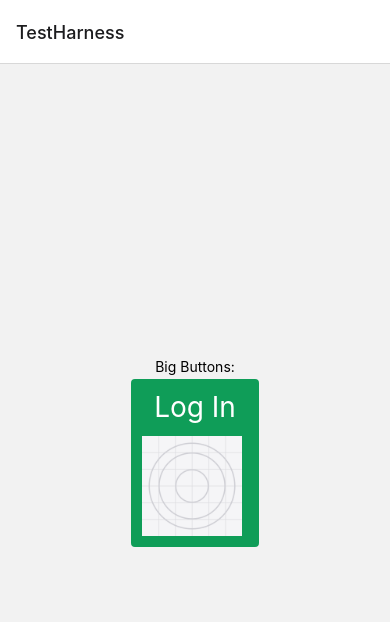
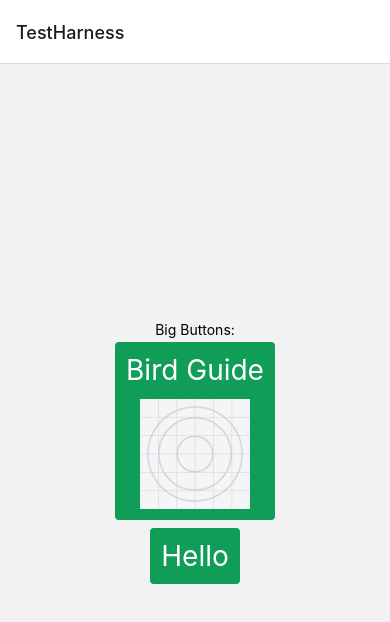
Before and after one commit to Platymek/HumanComputerInteraction-HiFi-Prototype, a React Native app: screen / in a window 390 px wide. Shown: the top 622 px of the page. Built offline with nearby package versions, Linux system fonts and the light colour scheme.

Commit message:
fixed look and updated README

```diff
--- a/App.js
+++ b/App.js
@@ -25,8 +25,19 @@ function TestHarness({ navigation, route }) {
             <BigButton
 
                 colors={colors}
-                title="Log In"
+                title="Bird Guide"
                 source={require("./assets/icon.png")}
+
+                onPress={() => {
+
+                    navigation.navigate("TestHarness2")
+                }}
+            />
+
+            <BigButton
+
+                colors={colors}
+                title="Hello"
 
                 onPress={() => {
 
--- a/pages/templates/components/BigButton.js
+++ b/pages/templates/components/BigButton.js
@@ -25,8 +25,8 @@ export default function BigButton(props) {
 
                         style={{
 
-                            width: 100,
-                            height: 100,
+                            width: 110,
+                            height: 110,
                             marginTop: 12,
                         }}
                     />
@@ -59,6 +59,7 @@ export default function BigButton(props) {
                     borderWidth: 3,
                     borderColor: props.colors[3],
                     borderRadius: 4,
+                    alignItems: 'center'
                 }]}
             >
                 <Text
@@ -69,8 +70,6 @@ export default function BigButton(props) {
 
                         color: props.colors[1],
                         fontSize: 28,
-                        marginLeft: 12,
-                        marginRight: 12,
                     }}
                 >
                     {props.title}
```
Also changed, not shown: 1 other file (tests, documents, lock files or other folders).
